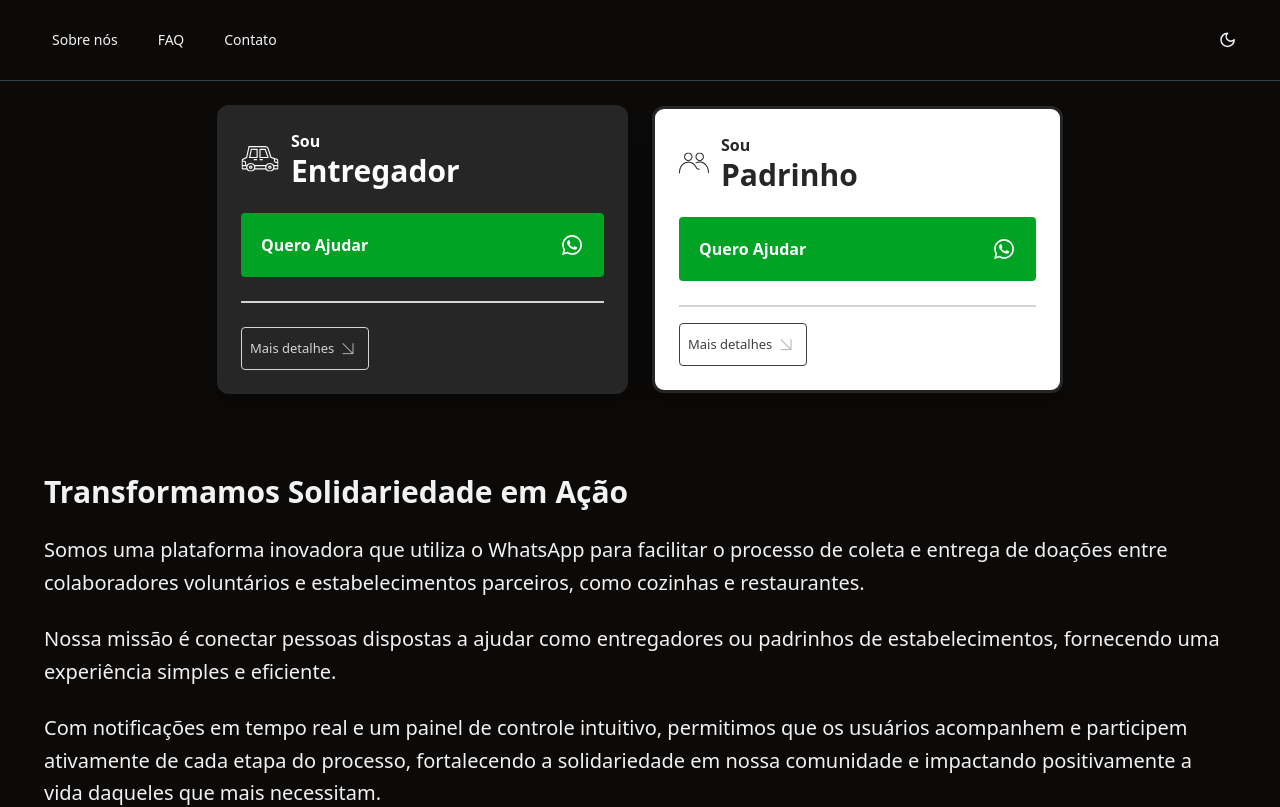
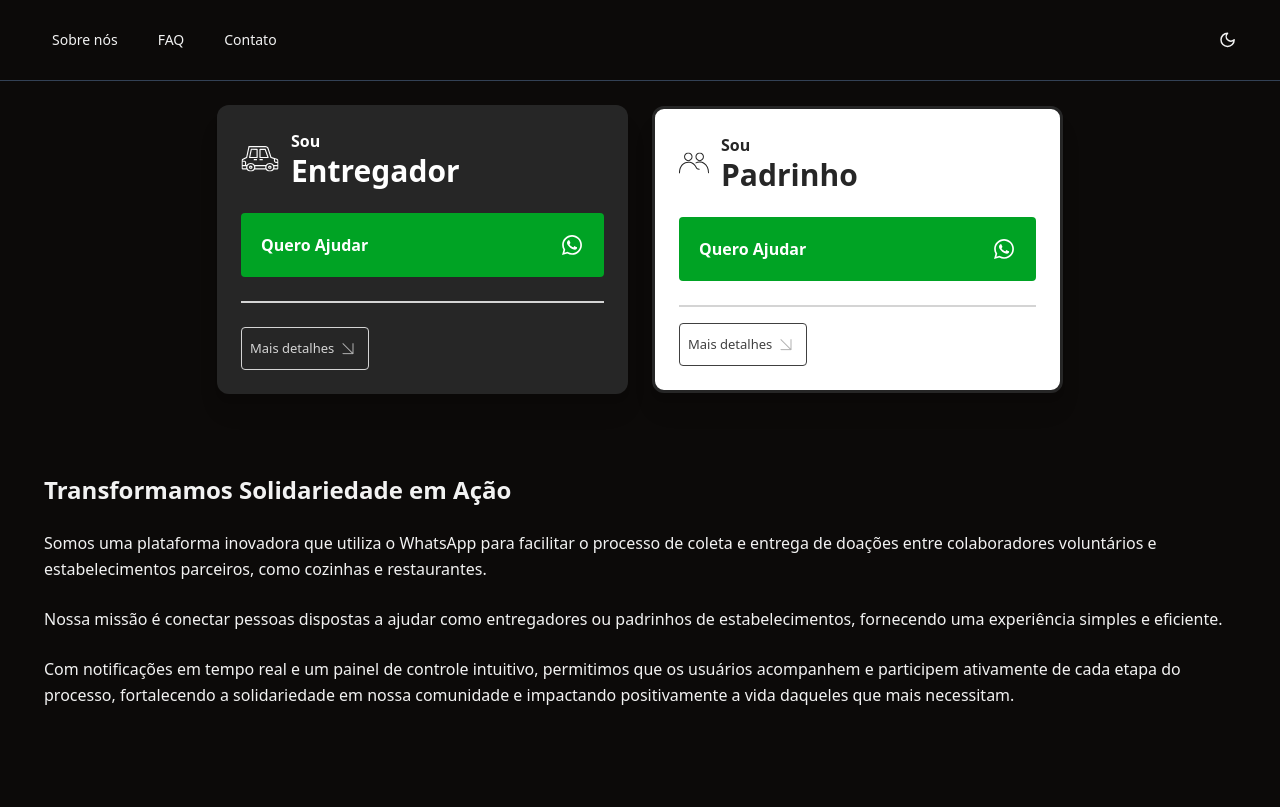
Before and after one commit to lucaoskaique/entregacao-app, a React (Vite) app: page / in a window 1280 px wide. Shown: the top 807 px of the page. Built offline with nearby package versions, Linux system fonts and the light colour scheme.

Commit message:
add: new screens breakpoints

```diff
--- a/tailwind.config.js
+++ b/tailwind.config.js
@@ -8,6 +8,11 @@ module.exports = {
     "./src/**/*.{ts,tsx}",
   ],
   theme: {
+    screens: {
+      'mobile': '360px',
+      'tablet': '992px',
+      'desktop': '1440px',
+    },
     container: {
       center: true,
       padding: "1.5rem",
@@ -17,6 +22,7 @@ module.exports = {
     },
     extend: {
       colors: {
+        wppButton: "#71CD69",
         border: "hsl(var(--border))",
         input: "hsl(var(--input))",
         ring: "hsl(var(--ring))",
```
